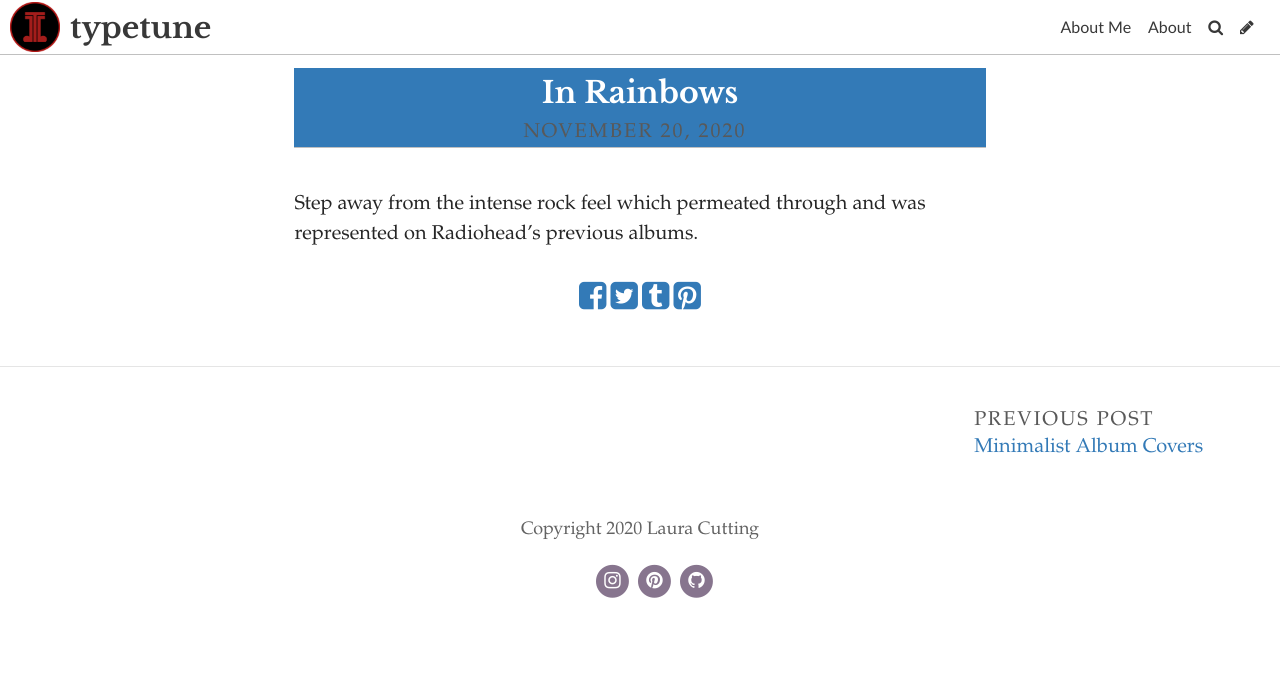
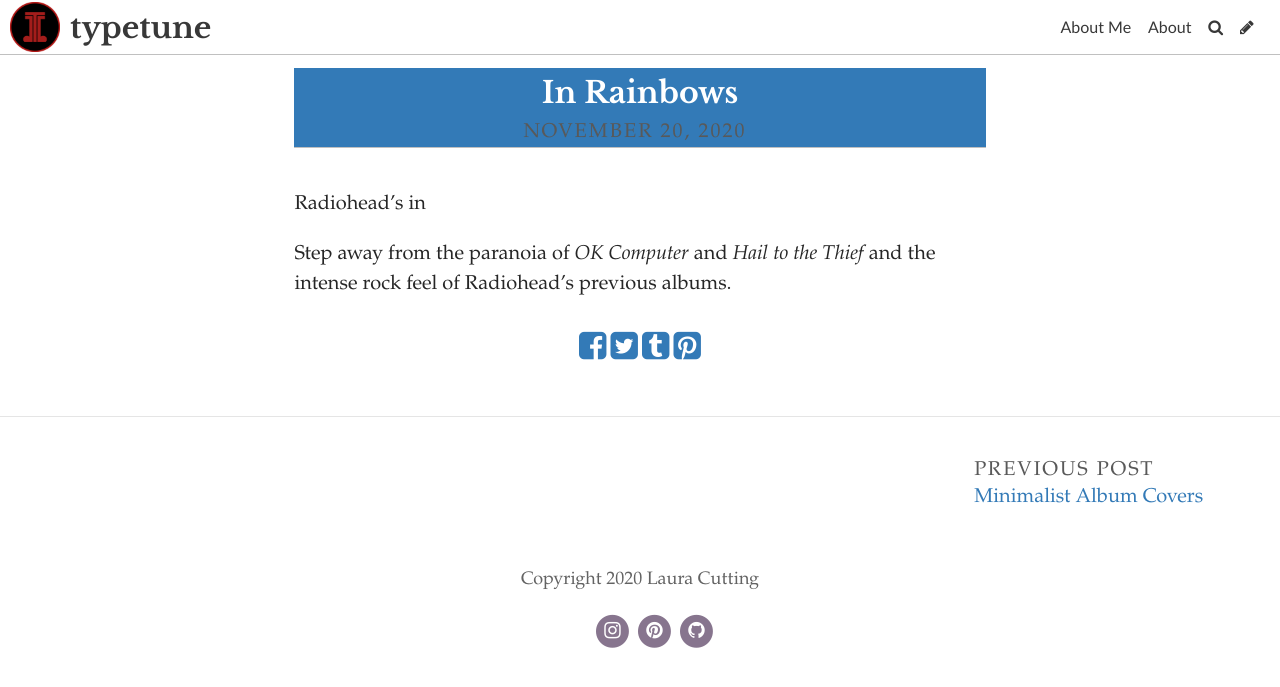
Before and after one commit to lauracutting/typetune, a Jekyll site: the page built from _posts/2020-11-20-in-rainbows.md, in a window 1280 px wide. Shown: the top 687 px of the page. Built offline with Jekyll 4.4.1, drawn with Linux system fonts in a browser that asks for light colours; some web fonts are replaced.

Commit message:
Update Post “2020-11-20-in-rainbows”

```diff
--- a/_posts/2020-11-20-in-rainbows.md
+++ b/_posts/2020-11-20-in-rainbows.md
@@ -4,4 +4,6 @@
 date: 2020-11-20T14:09:05.773Z
 comments: true
 ---
-Step away from the intense rock feel which permeated through and was represented on Radiohead's previous albums.
+Radiohead's in
+
+Step away from the paranoia of *OK Computer* and *Hail to the Thief* and the intense rock feel of Radiohead's previous albums.
```
